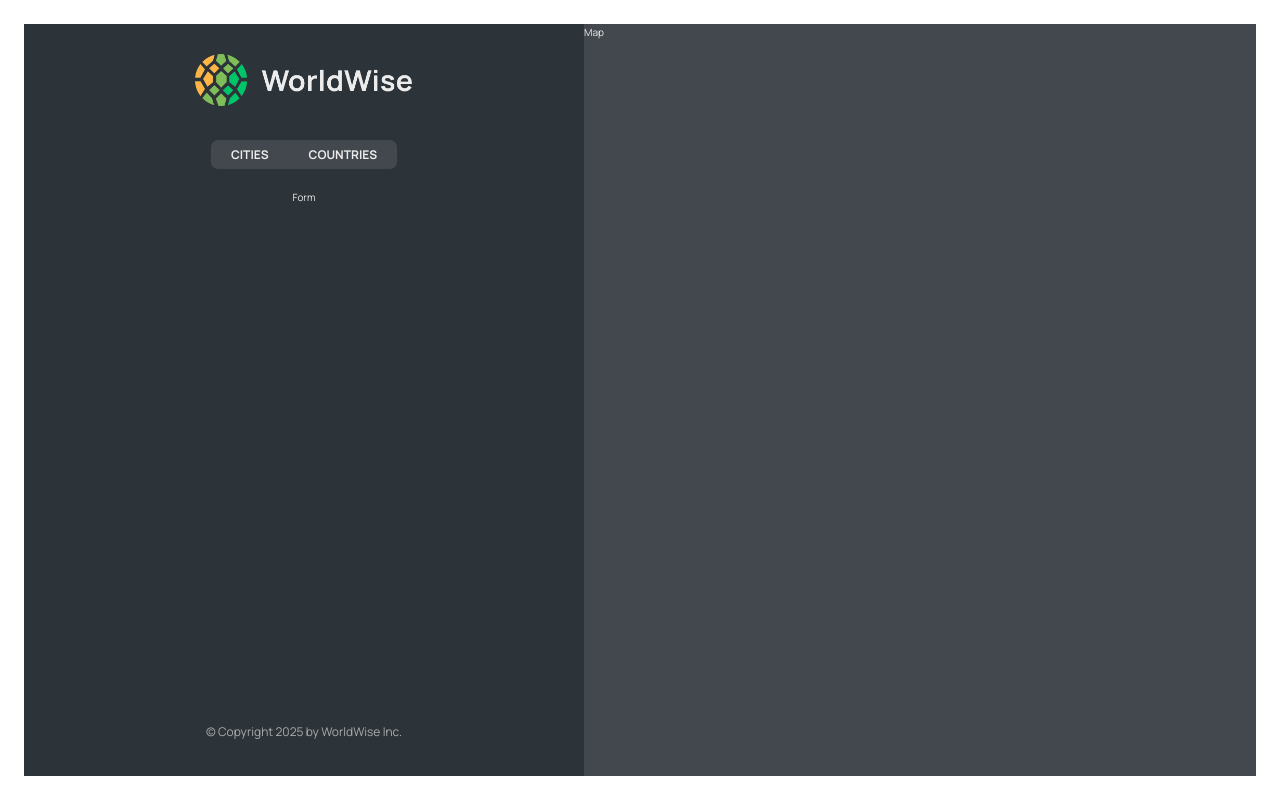
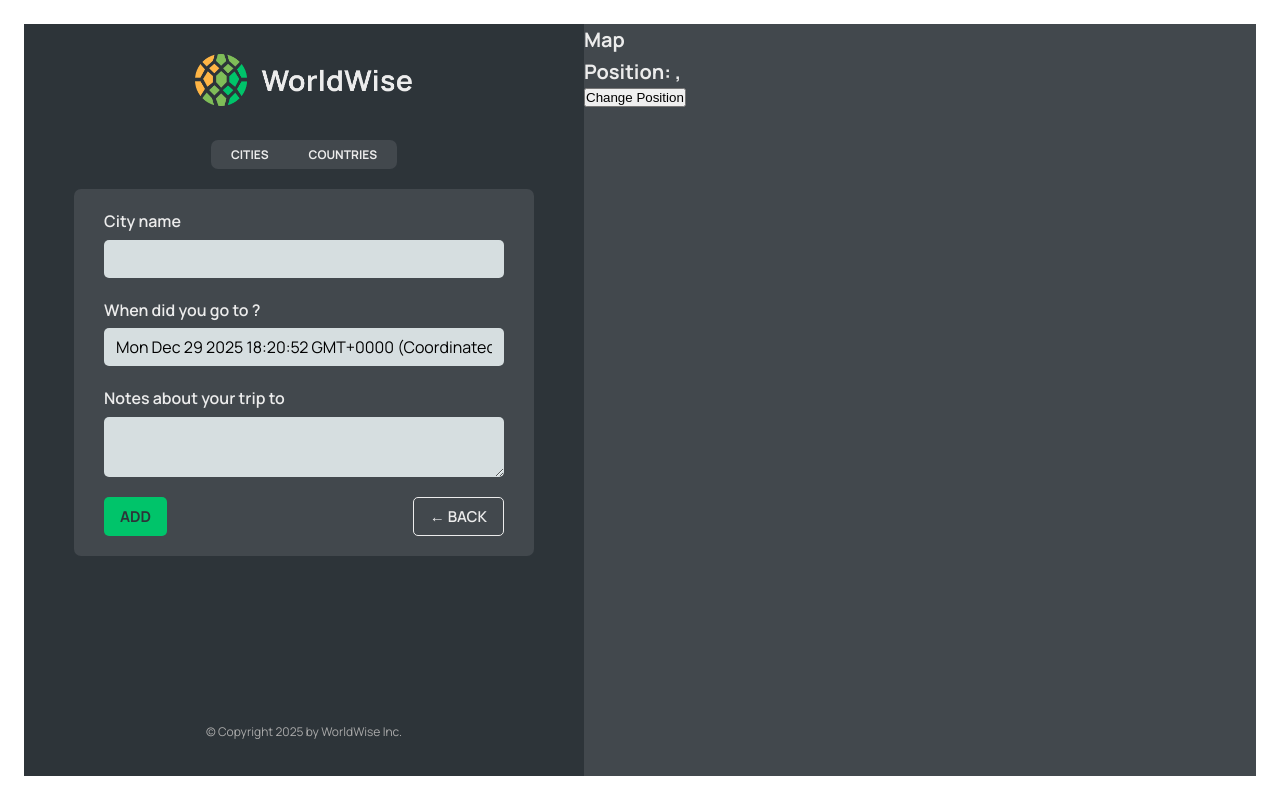
Before and after one commit to Roch10/worldwise, a React (Vite) app: page /app/form in a window 1280 px wide. Built offline with nearby package versions, Linux system fonts and the light colour scheme; data requests are answered from the project's data file.

Commit message:
Added nested navigations

```diff
--- a/data/cities.json
+++ b/data/cities.json
@@ -35,6 +35,18 @@
         "lng": 13.376933665713324
       },
       "id": 98443197
+    },
+    {
+      "cityName": "Test 2",
+      "country": "Germany",
+      "emoji": "🇩🇪",
+      "date": "2027-02-12T09:24:11.863Z",
+      "notes": "Amazing 😃",
+      "position": {
+        "lat": 52.53586782505711,
+        "lng": 13.376933665713324
+      },
+      "id": 9844319675
     }
   ]
 }
--- a/src/App.jsx
+++ b/src/App.jsx
@@ -1,4 +1,4 @@
-import { BrowserRouter, Route, Routes } from "react-router-dom";
+import { BrowserRouter, Navigate, Route, Routes } from "react-router-dom";
 import { useEffect, useState } from "react";
 
 import Product from "./pages/Product";
@@ -9,6 +9,8 @@
 import Login from "./pages/Login";
 import CityList from "./components/CityList";
 import CountryList from "./components/CountryList";
+import City from "./components/City";
+import Form from "./components/Form";
 
 const BASE_URL = "http://localhost:8000";
 
@@ -45,19 +47,17 @@
         <Route path="pricing" element={<Pricing />} />
         <Route path="login" element={<Login />} />
         <Route path="app" element={<AppLayout />}>
-          <Route
-            index
-            element={<CityList cities={cities} isLoading={isLoading} />}
-          />
+          <Route index element={<Navigate replace to="cities" />} />
           <Route
             path="cities"
             element={<CityList cities={cities} isLoading={isLoading} />}
           />
+          <Route path="cities/:id" element={<City />} />
           <Route
             path="countries"
             element={<CountryList isLoading={isLoading} cities={cities} />}
           />
-          <Route path="form" element={<p>Form</p>} />
+          <Route path="form" element={<Form />} />
         </Route>
         <Route path="*" element={<PageNotFound />} />
       </Routes>
--- /dev/null
+++ b/src/components/Button.jsx
@@ -0,0 +1,20 @@
+import PropTypes from "prop-types";
+
+import styles from "./Button.module.css";
+
+Button.propTypes = {
+  children: PropTypes.node.isRequired,
+  onClick: PropTypes.func,
+  type: PropTypes.oneOf(["primary", "back"]).isRequired,
+};
+
+function Button({ children, onClick, type }) {
+
+  return (
+    <button onClick={onClick} className={`${styles.btn} ${styles[type]}`}>
+      {children}
+    </button>
+  );
+}
+
+export default Button;
--- a/src/components/City.jsx
+++ b/src/components/City.jsx
@@ -1,61 +1,81 @@
-import styles from "./City.module.css";
+// import styles from "./City.module.css";
 
-const formatDate = (date) =>
-  new Intl.DateTimeFormat("en", {
-    day: "numeric",
-    month: "long",
-    year: "numeric",
-    weekday: "long",
-  }).format(new Date(date));
+import { useParams, useSearchParams } from "react-router-dom";
+
+// const formatDate = (date) =>
+//   new Intl.DateTimeFormat("en", {
+//     day: "numeric",
+//     month: "long",
+//     year: "numeric",
+//     weekday: "long",
+//   }).format(new Date(date));
 
 function City() {
+  const { id } = useParams();
+
+  const [searchParams, setSearchParams] = useSearchParams();
+  const lat = searchParams.get("lat");
+  const lng = searchParams.get("lng");
+
   // TEMP DATA
-  const currentCity = {
-    cityName: "Lisbon",
-    emoji: "🇵🇹",
-    date: "2027-10-31T15:59:59.138Z",
-    notes: "My favorite city so far!",
-  };
+  // const currentCity = {
+  //   cityName: "Lisbon",
+  //   emoji: "🇵🇹",
+  //   date: "2027-10-31T15:59:59.138Z",
+  //   notes: "My favorite city so far!",
+  // };
 
-  const { cityName, emoji, date, notes } = currentCity;
+  // const { cityName, emoji, date, notes } = currentCity;
 
   return (
-    <div className={styles.city}>
-      <div className={styles.row}>
-        <h6>City name</h6>
-        <h3>
-          <span>{emoji}</span> {cityName}
-        </h3>
-      </div>
+    <>
+      <h1>City {id}</h1>
+      <p>
+        Position: {lat}, {lng}
+      </p>
+      <button onClick={() => setSearchParams({ lat: 23, lng: 50 })}>
+        Change Position
+      </button>
+    </>
+  );
 
-      <div className={styles.row}>
-        <h6>You went to {cityName} on</h6>
-        <p>{formatDate(date || null)}</p>
-      </div>
+  // return (
+  //   <div className={styles.city}>
+  //     <div className={styles.row}>
+  //       <h6>City name</h6>
+  //       <h3>
+  //         <span>{emoji}</span> {cityName}
+  //       </h3>
+  //     </div>
 
-      {notes && (
-        <div className={styles.row}>
-          <h6>Your notes</h6>
-          <p>{notes}</p>
-        </div>
-      )}
+  //     <div className={styles.row}>
+  //       <h6>You went to {cityName} on</h6>
+  //       <p>{formatDate(date || null)}</p>
+  //     </div>
 
-      <div className={styles.row}>
-        <h6>Learn more</h6>
-        <a
-          href={`https://en.wikipedia.org/wiki/${cityName}`}
-          target="_blank"
-          rel="noreferrer"
-        >
-          Check out {cityName} on Wikipedia &rarr;
-        </a>
-      </div>
+  //     {notes && (
+  //       <div className={styles.row}>
+  //         <h6>Your notes</h6>
+  //         <p>{notes}</p>
+  //       </div>
+  //     )}
 
-      <div>
-        <ButtonBack />
-      </div>
-    </div>
-  );
+  //     <div className={styles.row}>
+  //       <h6>Learn more</h6>
+  //       <a
+  //         href={`https://en.wikipedia.org/wiki/${cityName}`}
+  //         target="_blank"
+  //         rel="noreferrer"
+  //       >
+  //         Check out {cityName} on Wikipedia &rarr;
+  //       </a>
+  //     </div>
+
+  //     <div>
+  //       <ButtonBack />
+  //     </div>
+  //   </div>
+  // );
 }
 
 export default City;
--- a/src/components/CityItem.jsx
+++ b/src/components/CityItem.jsx
@@ -1,5 +1,6 @@
 import PropTypes from "prop-types";
 import styles from "./CityItem.module.css";
+import { Link } from "react-router-dom";
 
 const formatDate = (date) =>
   new Intl.DateTimeFormat("en", {
@@ -14,14 +15,19 @@
 };
 
 function CityItem({ city }) {
-  const { cityName, emoji, date } = city;
+  const { cityName, emoji, date, id, position } = city;
 
   return (
-    <li className={styles.cityItem}>
-      <span className={styles.emoji}>{emoji}</span>
-      <h3 className={styles.name}>{cityName}</h3>
-      <time className={styles.date}>{formatDate(date)}</time>
-      <button className={styles.deleteBtn}>&times;</button>
+    <li>
+      <Link
+        className={styles.cityItem}
+        to={`${id}?lat=${position.lat}&lng=${position.lng}`}
+      >
+        <span className={styles.emoji}>{emoji}</span>
+        <h3 className={styles.name}>{cityName}</h3>
+        <time className={styles.date}>({formatDate(date)})</time>
+        <button className={styles.deleteBtn}>&times;</button>
+      </Link>
     </li>
   );
 }
--- a/src/components/CountryList.jsx
+++ b/src/components/CountryList.jsx
@@ -27,7 +27,7 @@
   return (
     <ul className={styles.countryList}>
       {countries.map((country) => (
-        <CountryItem country={country} key={country.id} />
+        <CountryItem country={country} key={country.country} />
       ))}
     </ul>
   );
--- a/src/components/Form.jsx
+++ b/src/components/Form.jsx
@@ -3,6 +3,8 @@
 import { useState } from "react";
 
 import styles from "./Form.module.css";
+import Button from "./Button";
+import { useNavigate } from "react-router-dom";
 
 export function convertToEmoji(countryCode) {
   const codePoints = countryCode
@@ -13,8 +15,9 @@
 }
 
 function Form() {
+  const navigate = useNavigate();
   const [cityName, setCityName] = useState("");
-  const [country, setCountry] = useState("");
+  // const [country, setCountry] = useState("");
   const [date, setDate] = useState(new Date());
   const [notes, setNotes] = useState("");
 
@@ -49,8 +52,16 @@
       </div>
 
       <div className={styles.buttons}>
-        <button>Add</button>
-        <button>&larr; Back</button>
+        <Button type="primary">Add</Button>
+        <Button
+          type="back"
+          onClick={(e) => {
+            e.preventDefault();
+            navigate(-1);
+          }}
+        >
+          &larr; Back
+        </Button>
       </div>
     </form>
   );
--- a/src/components/Map.jsx
+++ b/src/components/Map.jsx
@@ -1,11 +1,29 @@
-import styles from './Map.module.css'
+import { useNavigate, useSearchParams } from "react-router-dom";
+import styles from "./Map.module.css";
 
 function Map() {
+  const navigate = useNavigate();
+
+  const [searchParams, setSearchParams] = useSearchParams();
+  const lat = searchParams.get("lat");
+  const lng = searchParams.get("lng");
+
   return (
-    <div className={styles.mapContainer}>
-      Map
+    <div
+      className={styles.mapContainer}
+      onClick={() => {
+        navigate("form");
+      }}
+    >
+      <h1>Map</h1>
+      <h1>
+        Position: {lat}, {lng}
+      </h1>
+      <button onClick={() => setSearchParams({ lat: 23, lng: 50 })}>
+        Change Position
+      </button>
     </div>
-  )
+  );
 }
 
-export default Map
+export default Map;
```
